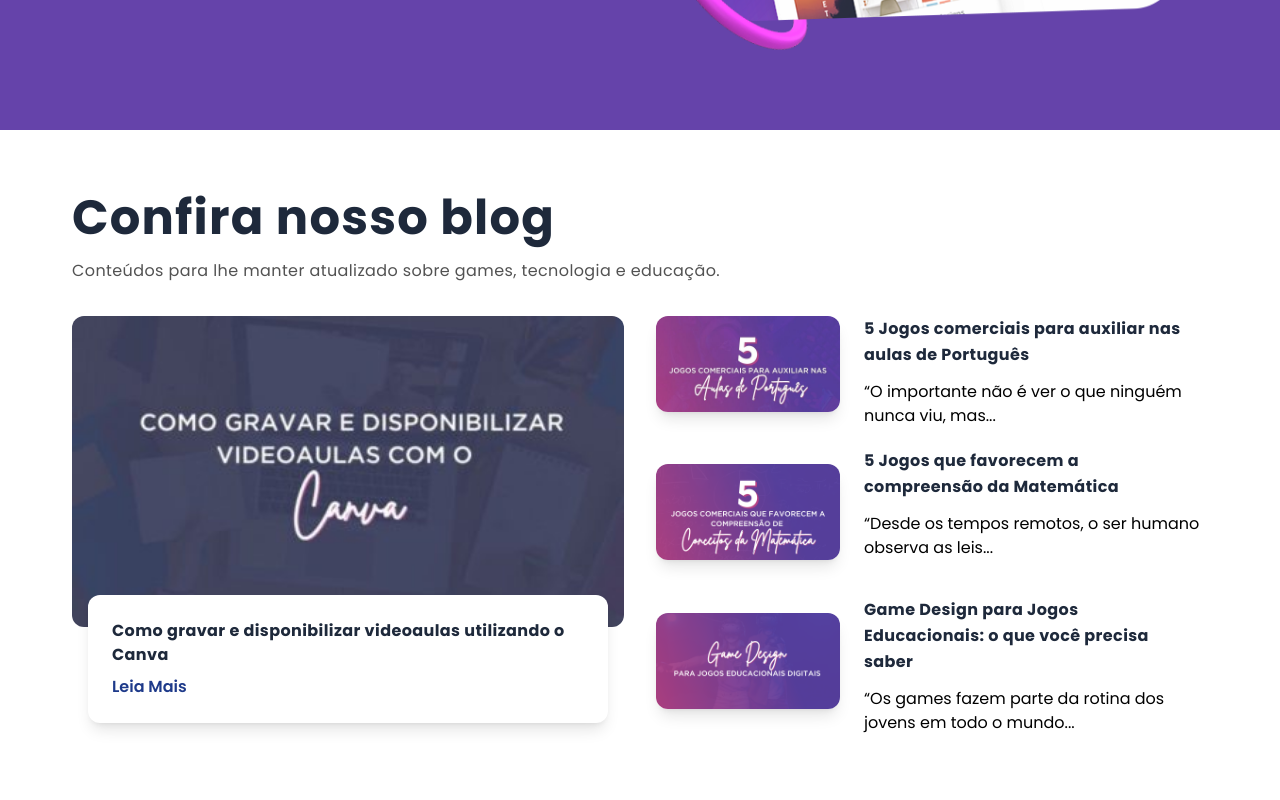
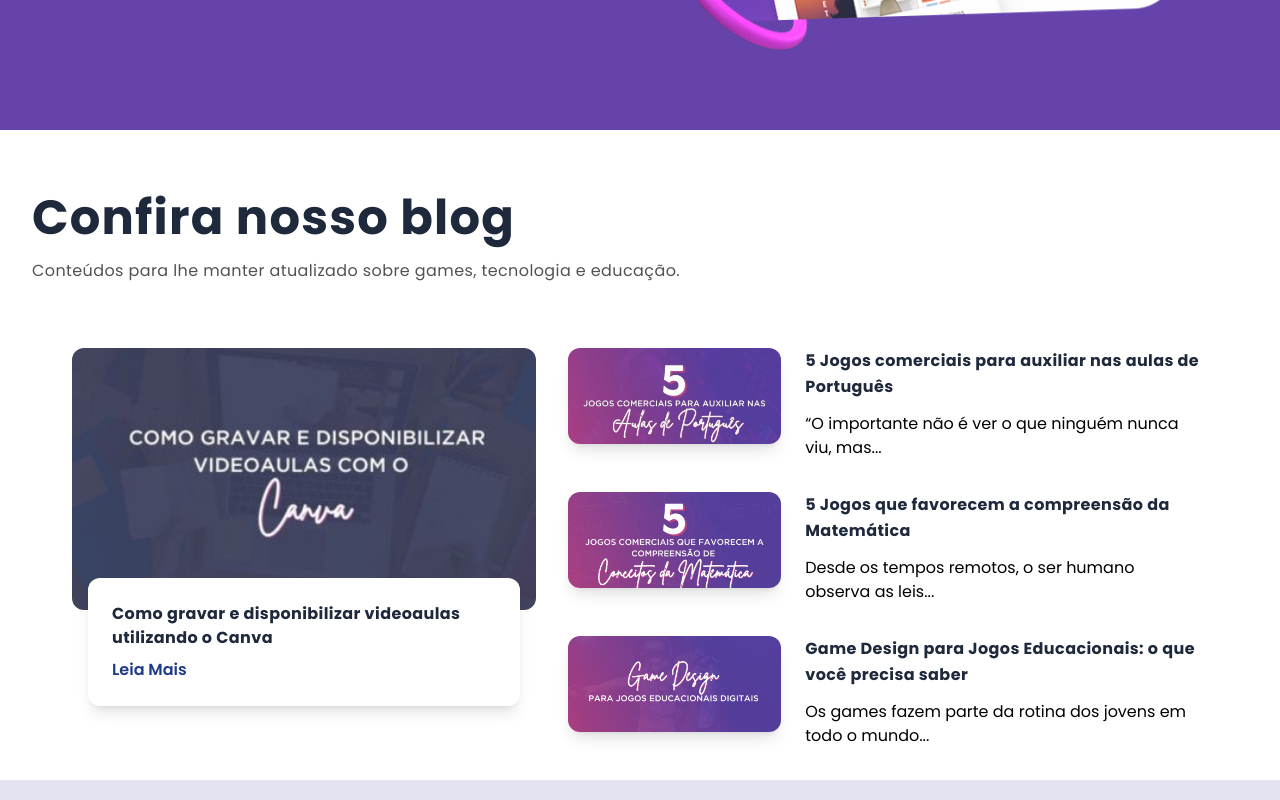
Before and after one commit to Axenrot/gamemind, a Next.js app: page / in a window 1280 px wide. Shown: the part 2040-2840 px from the top of the page. Built offline with nearby package versions, Linux system fonts and the light colour scheme.

Commit message:
Feat: Implemented Blog Section - close #13

```diff
--- a/components/About.jsx
+++ b/components/About.jsx
@@ -2,7 +2,6 @@ import React from 'react'
 
 export const About = () => {
   return (
-    /*ABOUT US SECTION + container*/
     <div className="container mx-auto py-8 flex flex-col md:flex-row">
       <div className="py-8 w-full md:w-5/12 px-3 text-center sm:text-start">
         <h1 className="text-slate-800 text-4xl font-semibold">
--- a/components/Avanstasia.jsx
+++ b/components/Avanstasia.jsx
@@ -2,10 +2,8 @@ import React from 'react'
 
 export const Avantasia = () => {
   return (
-    /*ABOUT US SECTION*/
     <div className="w-full bg-purplebg py-8">
       <div className="container mx-auto py-8 flex flex-wrap flex-col md:flex-row w-full items-center text-center sm:text-start">
-        {/*Block 1*/}
         <div className="w-full">
           <div className="ml-auto justify-center self-center w-full md:w-1/2 px-3 md:float-left my-auto">
             <img src="/images/avantasia2.png" alt="image-avantasia2" />
@@ -24,7 +22,6 @@ export const Avantasia = () => {
             </p>
           </div>
         </div>
-        {/*Block 2*/}
         <div className="w-full">
           <div className="ml-auto justify-center self-center w-full md:w-1/2 px-3 md:float-right">
             <img src="/images/course.png" alt="image-course" />
--- a/components/Banner.jsx
+++ b/components/Banner.jsx
@@ -4,7 +4,6 @@ import Link from 'next/dist/client/link'
 
 export const Banner = () => {
   return (
-    /*BANNER PRINCIPAL WITH BACKGROUND*/
     <div className="banner py-8 bg-banner-gradient w-full">
       <div className="container flex sm:flex-row flex-col justify-between items-center mx-auto">
         <div className="flex flex-row flex-wrap w-full sm:w-7/12 md:w-1/2 lg:w-1/3 pt-10 box-border px-3.5 self-center text-center sm:text-left justify-center sm:justify-start">
@@ -21,7 +20,7 @@ export const Banner = () => {
             </button>
           </Link>
         </div>
-        {/*IMAGE*/}
+
         <div className="w-full sm:w-1/2">
           <img
             className="w-full"
--- /dev/null
+++ b/components/BlogSection.jsx
@@ -0,0 +1,67 @@
+import React from 'react'
+
+import FeaturedPostCard from './FeaturedPostCard'
+import PostCard from './PostCard'
+
+export const BlogSection = () => {
+  const DUMMY_DATA = [
+    {
+      id: 'p1',
+      img: 'img-port',
+      title: '5 Jogos comerciais para auxiliar nas aulas de Português',
+      text: '“O importante não é ver o que ninguém nunca viu, mas...'
+    },
+    {
+      id: 'p2',
+      img: 'img-mate',
+      title: '5 Jogos que favorecem a compreensão da Matemática',
+      text: '“Desde os tempos remotos, o ser humano observa as leis...'
+    },
+    {
+      id: 'p3',
+      img: 'img-game',
+      title: 'Game Design para Jogos Educacionais: o que você precisa saber',
+      text: '“Os games fazem parte da rotina dos jovens em todo o mundo...'
+    }
+  ]
+
+  return (
+    <div>
+      <div className="w-full px-4 text-center sm:text-start sm:px-8 py-16">
+        <h2 className="text-3xl sm:text-5xl font-bold tracking-wide leading-relaxed text-slate-800">
+          Confira nosso blog
+        </h2>
+        <p className="text-neutral-600 mt-4 tracking-wide leading-relaxed">
+          Conteúdos para lhe manter atualizado sobre games, tecnologia e
+          educação.
+        </p>
+      </div>
+      <div className="container mx-auto">
+        <div className="flex flex-col sm:flex-row">
+          <div className="w-full sm:w-1/2">
+            <FeaturedPostCard />
+          </div>
+          <div className="flex flex-col">
+            <PostCard
+              image="/images/img-port.png"
+              title="5 Jogos comerciais para auxiliar nas aulas de Português"
+              text="“O importante não é ver o que ninguém nunca viu, mas..."
+            />
+            <PostCard
+              image="/images/img-mate.png"
+              title="5 Jogos que favorecem a compreensão da Matemática"
+              text="Desde os tempos remotos, o ser humano observa as leis..."
+            />
+            <PostCard
+              image="/images/img-game.png"
+              title="Game Design para Jogos Educacionais: o que você precisa saber"
+              text="Os games fazem parte da rotina dos jovens em todo o mundo..."
+            />
+          </div>
+        </div>
+      </div>
+    </div>
+  )
+}
+
+export default BlogSection
--- /dev/null
+++ b/components/FeaturedPostCard.jsx
@@ -0,0 +1,29 @@
+import React from 'react'
+
+import Link from 'next/link'
+
+export const FeaturedPostCard = () => {
+  return (
+    <div className="">
+      <div className="w-full px-4 sm:pl-8 mb-8">
+        <Link href="/blog">
+          <>
+            <img
+              className="rounded-xl w-full"
+              src="/images/blog-section.jpg"
+              alt="blog-section"
+            />
+            <div className="rounded-xl bg-white p-6 mx-4 relative -top-8 shadow-lg">
+              <h3 className="font-bold text-base tracking-wide mb-2 text-slate-800">
+                Como gravar e disponibilizar videoaulas utilizando o Canva
+              </h3>
+              <p className="text-blue-900 font-semibold">Leia Mais</p>
+            </div>
+          </>
+        </Link>
+      </div>
+    </div>
+  )
+}
+
+export default FeaturedPostCard
--- /dev/null
+++ b/components/PostCard.jsx
@@ -0,0 +1,25 @@
+import React from 'react'
+
+import Link from 'next/link'
+
+export const PostCard = ({ image = ' ', title = ' ', text = ' ' }) => {
+  return (
+    <div className="w-full flex flex-wrap px-4 sm:pr-8 mb-8">
+      <Link href=" ">
+        <img
+          className="object-cover sm:h-24 sm:w-1/2 lg:w-1/3 rounded-xl shadow-lg mb-4"
+          src={image}
+          alt="image-blog-link"
+        />
+      </Link>
+      <div className="sm:w-1/2 lg:w-2/3 sm:pl-6 px-2">
+        <h3 className="text-base font-bold text-slate-800 tracking-wide leading-relaxed mb-3">
+          {title}
+        </h3>
+        {text}
+      </div>
+    </div>
+  )
+}
+
+export default PostCard
--- a/components/SectionBlog.jsx
+++ /dev/null
@@ -1,91 +0,0 @@
-import React from 'react'
-
-import Link from 'next/link'
-
-export const SectionBlog = () => {
-  return (
-    <section>
-      <div className="container flex flex-wrap mx-auto py-16">
-        <div className="w-full mb-8 px-4 text-center sm:text-start sm:px-8">
-          <h2 className="text-3xl sm:text-5xl font-bold tracking-wide leading-relaxed text-slate-800">
-            Confira nosso blog
-          </h2>
-          <p className="text-neutral-600 mt-4 tracking-wide leading-relaxed">
-            Conteúdos para lhe manter atualizado sobre games, tecnologia e
-            educação.
-          </p>
-        </div>
-
-        <div className="w-full sm:w-1/2 px-4 sm:pl-8">
-          <Link href="/blog">
-            <>
-              <img
-                className="rounded-xl w-full"
-                src="/images/blog-section.jpg"
-                alt="blog-section"
-              />
-              <div className="rounded-xl bg-white p-6 mx-4 relative -top-8 shadow-lg">
-                <h3 className="font-bold text-base tracking-wide mb-2 text-slate-800">
-                  Como gravar e disponibilizar videoaulas utilizando o Canva
-                </h3>
-                <p className="text-blue-900 font-semibold">Leia Mais</p>
-              </div>
-            </>
-          </Link>
-        </div>
-
-        <div className="w-full sm:w-1/2 flex flex-wrap px-4 sm:pr-8">
-          <Link href=" ">
-            <>
-              <img
-                className="object-cover sm:h-24 sm:w-1/2 lg:w-1/3 rounded-xl shadow-lg mb-4"
-                src="/images/img-port.png"
-                alt="image-blog-link"
-              />
-              <div className="sm:w-1/2 lg:w-2/3 sm:pl-6 px-2">
-                <h3 className="text-base font-bold text-slate-800 tracking-wide leading-relaxed mb-3">
-                  5 Jogos comerciais para auxiliar nas aulas de Português
-                </h3>
-                <p>“O importante não é ver o que ninguém nunca viu, mas...</p>
-              </div>
-            </>
-          </Link>
-          <Link href=" ">
-            <>
-              <img
-                className="object-cover sm:h-24 sm:w-1/2 lg:w-1/3 rounded-xl shadow-lg mb-4 mt-4"
-                src="/images/img-mate.png"
-                alt="image-blog-link"
-              />
-              <div className="sm:w-1/2 lg:w-2/3 sm:pl-6 px-2">
-                <h3 className="text-base font-bold text-slate-800 tracking-wide leading-relaxed mb-3">
-                  5 Jogos que favorecem a compreensão da Matemática
-                </h3>
-                <p>“Desde os tempos remotos, o ser humano observa as leis...</p>
-              </div>
-            </>
-          </Link>
-          <Link href=" ">
-            <>
-              <img
-                className="object-cover sm:h-24 sm:w-1/2 lg:w-1/3 rounded-xl shadow-lg mb-4 mt-4"
-                src="/images/img-game.png"
-                alt="image-blog-link"
-              />
-              <div className="sm:w-1/2 lg:w-2/3 sm:pl-6 px-2">
-                <h3 className="text-base font-bold text-slate-800 tracking-wide leading-relaxed mb-3">
-                  Game Design para Jogos Educacionais: o que você precisa saber
-                </h3>
-                <p>
-                  “Os games fazem parte da rotina dos jovens em todo o mundo...
-                </p>
-              </div>
-            </>
-          </Link>
-        </div>
-      </div>
-    </section>
-  )
-}
-
-export default SectionBlog
--- a/pages/index.js
+++ b/pages/index.js
@@ -3,10 +3,10 @@ import React from 'react'
 import About from '../components/About'
 import Avantasia from '../components/Avanstasia'
 import Banner from '../components/Banner'
+import BlogSection from '../components/BlogSection'
 import Footer from '../components/Footer'
 import Header from '../components/Header'
 import Partners from '../components/Partners'
-import SectionBlog from '../components/SectionBlog'
 
 export const Home = () => {
   return (
@@ -15,7 +15,7 @@ export const Home = () => {
       <Banner />
       <About />
       <Avantasia />
-      <SectionBlog />
+      <BlogSection />
       <Partners />
       <Footer />
     </div>
```
